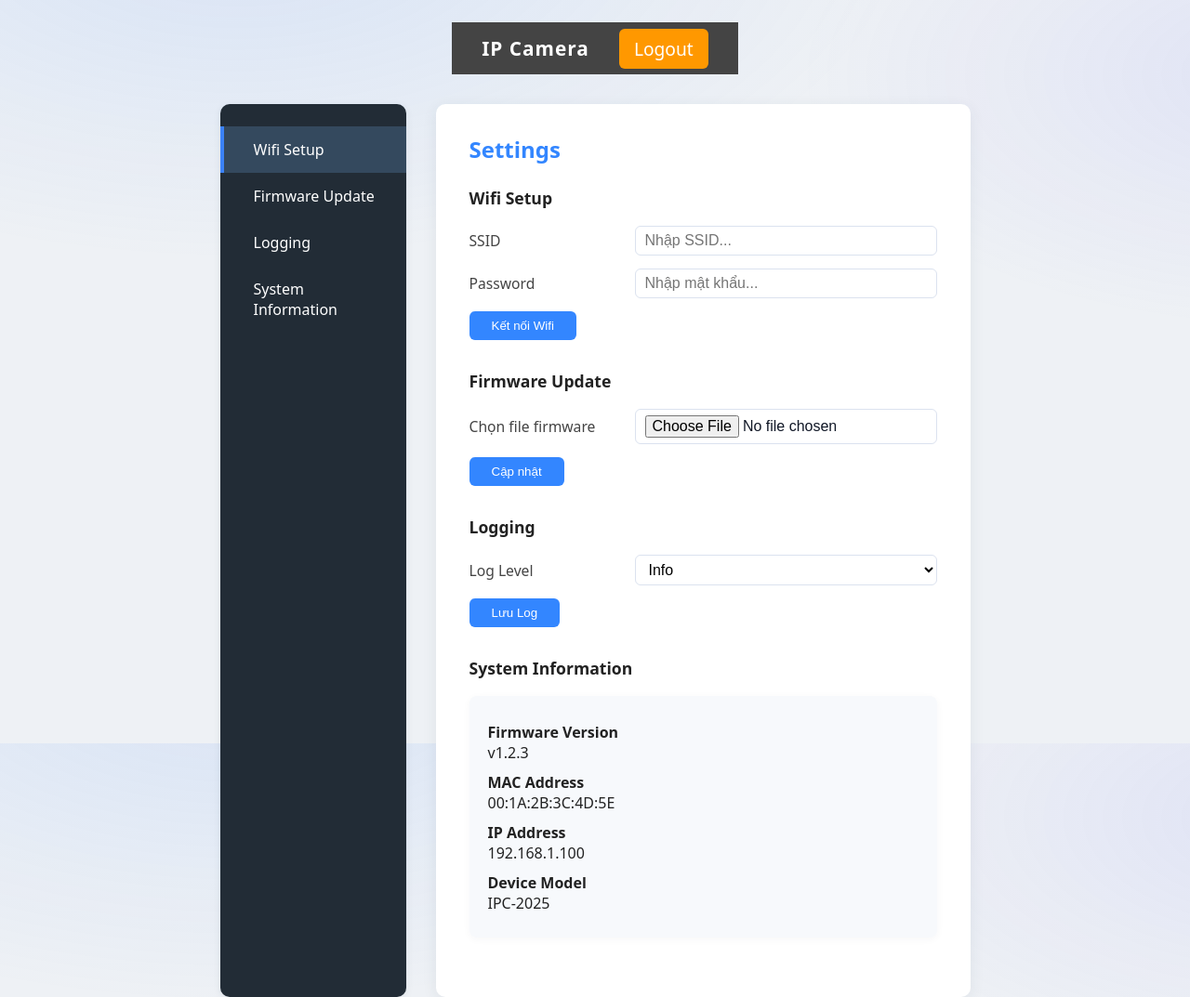
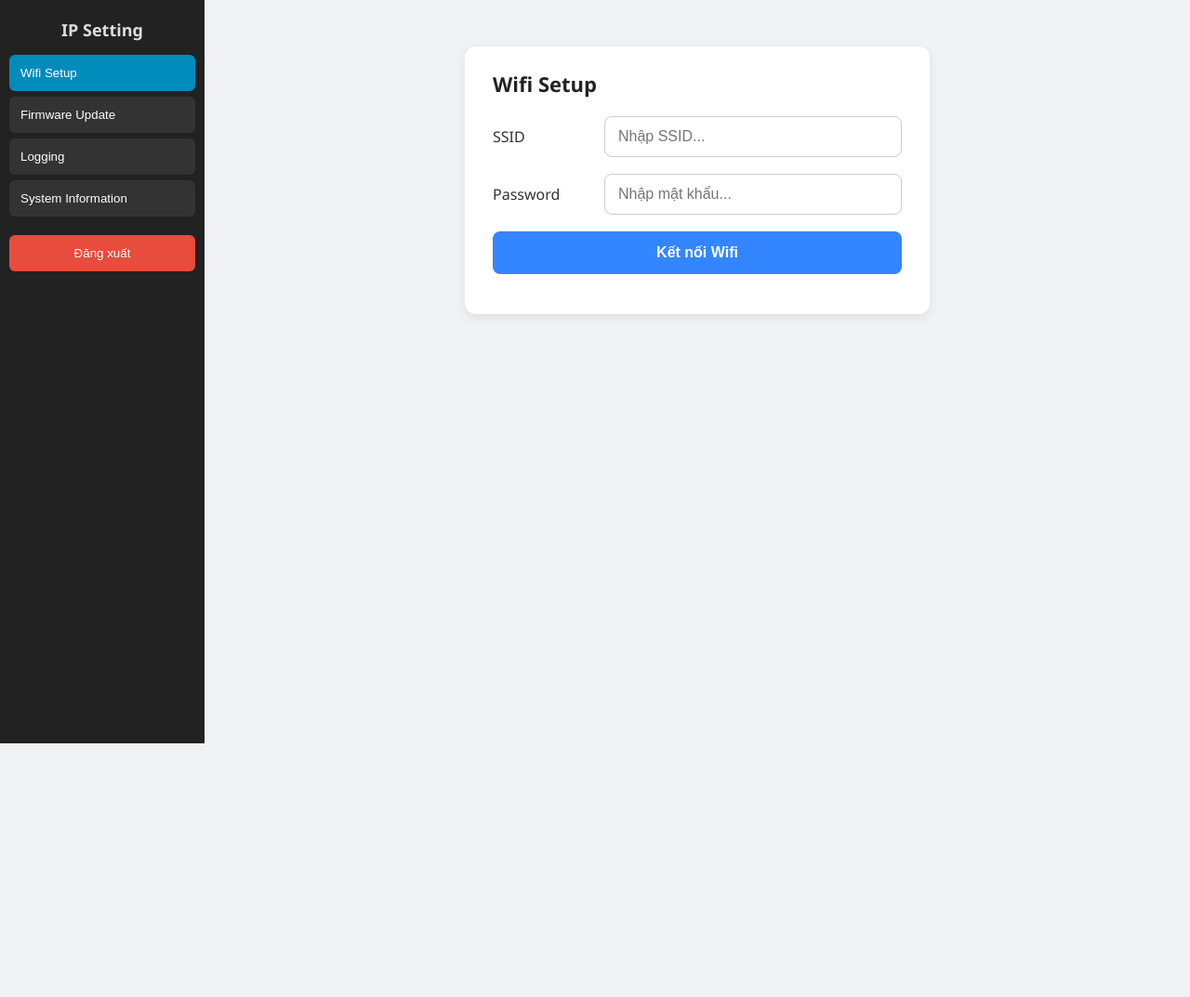
Before and after one commit to ngocbinh2004/IPCamera, a plain HTML site: page home.html in a window 1280 px wide. Shown: the whole page at 93% size. After the commit the page ends 800 px from the top, so only its background shows below. Drawn offline with Linux system fonts and the light colour scheme.

Commit message:
Update Code [2]

```diff
--- /dev/null
+++ b/app.js
@@ -0,0 +1,67 @@
+(function () {
+  function initSidebar() {
+    const sidebarBtns = document.querySelectorAll(".sidebar-btn");
+    const sections = document.querySelectorAll(".settings-section");
+    if (!sidebarBtns.length || !sections.length) return;
+
+    if (window.__SIDEBAR_BOUND__) return;
+    window.__SIDEBAR_BOUND__ = true;
+
+    sidebarBtns.forEach((btn) => {
+      btn.addEventListener("click", function () {
+        sidebarBtns.forEach((btn) => btn.classList.remove("active"));
+        this.classList.add("active");
+        sections.forEach((section) => (section.style.display = "none"));
+        const sectionId = this.dataset.section;
+        const target = document.getElementById(sectionId);
+        if (target) target.style.display = "block";
+      });
+    });
+
+    const firstSection = sections[0];
+    if (firstSection && getComputedStyle(firstSection).display === "none") {
+      firstSection.style.display = "block";
+    }
+
+    const logoutBtn = document.getElementById("logoutBtn");
+    if (logoutBtn) {
+      logoutBtn.addEventListener("click", function () {
+        window.location.href = "index.html";
+      });
+    }
+  }
+
+  function initLogin() {
+    const form = document.getElementById("loginForm");
+    if (!form) return;
+    const message = document.getElementById("message");
+
+    form.addEventListener("submit", function (e) {
+      e.preventDefault();
+      const username = document.getElementById("username")?.value ?? "";
+      const password = document.getElementById("password")?.value ?? "";
+      if (username === "admin" && password === "123456") {
+        if (message) {
+          message.style.color = "green";
+          message.textContent = "Đăng nhập thành công!";
+        }
+        setTimeout(() => (window.location.href = "home.html"), 1000);
+      } else {
+        if (message) {
+          message.style.color = "red";
+          message.textContent = "Sai tên đăng nhập hoặc mật khẩu!";
+        }
+      }
+    });
+  }
+
+  if (document.readyState === "loading") {
+    document.addEventListener("DOMContentLoaded", function () {
+      initLogin();
+      initSidebar();
+    });
+  } else {
+    initLogin();
+    initSidebar();
+  }
+})();
--- a/home.html
+++ b/home.html
@@ -1,149 +1,32 @@
 <!DOCTYPE html>
 <html lang="vi">
+
 <head>
   <meta charset="UTF-8" />
-    <title>IP Camera - Settings</title>
+  <meta name="viewport" content="width=device-width, initial-scale=1.0" />
+  <title>Trang chính</title>
   <link rel="stylesheet" href="style.css" />
-    <style>
-      .navbar {
-        background: #444;
-        color: #fff;
-        display: flex;
-        align-items: center;
-        padding: 0 32px;
-        height: 56px;
-        font-size: 1.2rem;
-      }
-      .navbar .logo {
-        font-weight: bold;
-        font-size: 1.3rem;
-        margin-right: 32px;
-        letter-spacing: 1px;
-      }
-      .navbar .logout {
-        margin-left: auto;
-        color: #fff;
-        text-decoration: none;
-        font-weight: 500;
-        padding: 8px 16px;
-        background: #ff9800;
-        border-radius: 6px;
-        transition: background 0.2s;
-      }
-      .navbar .logout:hover {
-        background: #e67e22;
-      }
-      .container {
-        display: flex;
-        margin: 32px auto;
-        max-width: 900px;
-        gap: 32px;
-      }
-      .sidebar {
-        background: #222c36;
-        color: #fff;
-        width: 200px;
-        border-radius: 10px;
-        padding: 24px 0;
-        min-height: 400px;
-        box-shadow: 0 2px 8px rgba(44, 62, 80, 0.08);
-      }
-      .sidebar ul {
-        list-style: none;
-        padding: 0;
-        margin: 0;
-      }
-      .sidebar li {
-        padding: 14px 32px;
-        cursor: pointer;
-        font-size: 1rem;
-        border-left: 4px solid transparent;
-        transition: background 0.2s, border 0.2s;
-      }
-      .sidebar li.active,
-      .sidebar li:hover {
-        background: #34495e;
-        border-left: 4px solid #3b82f6;
-      }
-      .main-content {
-        background: #fff;
-        flex: 1;
-        border-radius: 10px;
-        box-shadow: 0 4px 16px rgba(44, 62, 80, 0.08);
-        padding: 32px 36px;
-        min-width: 0;
-      }
-      .settings-title {
-        font-size: 1.5rem;
-        font-weight: 700;
-        color: #3386ff;
-        margin-bottom: 24px;
-      }
-      .settings-section {
-        margin-bottom: 32px;
-      }
-      .settings-section h3 {
-        margin-top: 0;
-        font-size: 1.1rem;
-        margin-bottom: 18px;
-        color: #222;
-        font-weight: 600;
-      }
-      .settings-row {
-        display: flex;
-        align-items: center;
-        margin-bottom: 14px;
-        gap: 18px;
-      }
-      .settings-row label {
-        width: 160px;
-        color: #444;
-        font-size: 0.98rem;
-      }
-      .settings-row input,
-      .settings-row select {
-        flex: 1;
-        padding: 6px 10px;
-        border-radius: 6px;
-        border: 1px solid #dbe2ef;
-        font-size: 1rem;
-        background: #fff;
-      }
-      .info-list {
-        background: #f7f9fc;
-        border-radius: 8px;
-        padding: 18px 20px;
-        box-shadow: 0 2px 8px rgba(44, 62, 80, 0.04);
-        font-size: 1rem;
-        color: #222;
-      }
-      .info-list dt {
-        font-weight: 600;
-        margin-top: 10px;
-      }
-      .info-list dd {
-        margin-left: 0;
-        margin-bottom: 8px;
-      }
-    </style>
 </head>
+
 <body>
-    <div class="navbar">
-      <span class="logo">IP Camera</span>
-      <a href="index.html" class="logout">Logout</a>
+  <div class="sidebar">
+    <h3 class="sidebar-title">IP Setting</h3>
+    <button class="sidebar-btn active" data-section="WifiSetup">
+      Wifi Setup
+    </button>
+
+    <button class="sidebar-btn" data-section="Firmware Update">
+      Firmware Update
+    </button>
+    <button class="sidebar-btn" data-section="Logging">Logging</button>
+    <button class="sidebar-btn" data-section="SystemInformation">
+      System Information
+    </button>
+    <button id="logoutBtn" class="btn-logout">Đăng xuất</button>
   </div>
-    <div class="container">
-      <aside class="sidebar">
-        <ul>
-          <li class="active">Wifi Setup</li>
-          <li>Firmware Update</li>
-          <li>Logging</li>
-          <li>System Information</li>
-        </ul>
-      </aside>
-      <main class="main-content">
-        <div class="settings-title">Settings</div>
-        <section class="settings-section" id="wifi">
+
+  <div class="content">
+    <section class="settings-section" id="WifiSetup">
       <h3>Wifi Setup</h3>
       <div class="settings-row">
         <label>SSID</label>
@@ -154,42 +37,22 @@
         <input type="password" placeholder="Nhập mật khẩu..." />
       </div>
       <div class="settings-row">
-            <button
-              style="
-                padding: 8px 24px;
-                background: #3386ff;
-                color: #fff;
-                border: none;
-                border-radius: 6px;
-                cursor: pointer;
-              "
-            >
-              Kết nối Wifi
-            </button>
+        <button>Kết nối Wifi</button>
       </div>
     </section>
-        <section class="settings-section" id="firmware">
+
+    <section class="settings-section" id="Firmware Update" style="display: none">
       <h3>Firmware Update</h3>
       <div class="settings-row">
         <label>Chọn file firmware</label>
         <input type="file" />
       </div>
       <div class="settings-row">
-            <button
-              style="
-                padding: 8px 24px;
-                background: #3386ff;
-                color: #fff;
-                border: none;
-                border-radius: 6px;
-                cursor: pointer;
-              "
-            >
-              Cập nhật
-            </button>
+        <button>Cập nhật</button>
       </div>
     </section>
-        <section class="settings-section" id="logging">
+
+    <section class="settings-section" id="Logging" style="display: none">
       <h3>Logging</h3>
       <div class="settings-row">
         <label>Log Level</label>
@@ -200,34 +63,25 @@
         </select>
       </div>
       <div class="settings-row">
-            <button
-              style="
-                padding: 8px 24px;
-                background: #3386ff;
-                color: #fff;
-                border: none;
-                border-radius: 6px;
-                cursor: pointer;
-              "
-            >
-              Lưu Log
-            </button>
+        <button>Lưu Log</button>
       </div>
     </section>
-        <section class="settings-section" id="system-info">
+
+    <section class="settings-section" id="SystemInformation" style="display: none">
       <h3>System Information</h3>
-          <dl class="info-list">
-            <dt>Firmware Version</dt>
-            <dd>v1.2.3</dd>
-            <dt>MAC Address</dt>
-            <dd>00:1A:2B:3C:4D:5E</dd>
-            <dt>IP Address</dt>
-            <dd>192.168.1.100</dd>
-            <dt>Device Model</dt>
-            <dd>IPC-2025</dd>
-          </dl>
+      <div class="settings-row">
+        <label>Firmware Version</label>
+        <input type="text" value="1.0" disabled />
+      </div>
+      <div class="settings-row">
+        <label>Address</label>
+        <input type="text" value="00:11:22:33:44:55" disabled />
+      </div>
     </section>
-      </main>
+
   </div>
+
+  <script src="app.js"></script>
 </body>
+
 </html>
--- a/style.css
+++ b/style.css
@@ -1,151 +1,203 @@
-:root {
-  --bg: #eef1f5;
-  --card: #ffffff;
-  --text: #111827;
-  --muted: #6b7280;
-  --border: #e5e7eb;
-  --ring: #3b82f6;
-  --primary: #3b82f6;
-  --primary-hover: #2563eb;
-  --shadow: 0 10px 25px rgba(0, 0, 0, 0.08), 0 2px 8px rgba(0, 0, 0, 0.04);
-}
-
-@media (prefers-color-scheme: dark) {
-  :root {
-    --bg: #0b1220;
-    --card: #0f172a;
-    --text: #e5e7eb;
-    --muted: #9ca3af;
-    --border: #1f2a44;
-    --ring: #60a5fa;
-    --primary: #60a5fa;
-    --primary-hover: #3b82f6;
-    --shadow: 0 12px 30px rgba(116, 34, 34, 0.35),
-      0 6px 12px rgba(0, 0, 0, 0.25);
-  }
-}
-
-*,
-*::before,
-*::after {
+* {
+  margin: 0;
+  padding: 0;
   box-sizing: border-box;
 }
 
-html,
 body {
-  height: 100%;
+  font-family: "Segoe UI", Tahoma, Geneva, Verdana, sans-serif;
+  background: #f0f2f5;
+  color: #333;
 }
 
-body {
-  margin: 0;
-  font-family: ui-sans-serif, system-ui, -apple-system, Segoe UI, Roboto, Arial,
-    sans-serif;
-  background: radial-gradient(
-      1200px 600px at 20% -10%,
-      rgba(59, 130, 246, 0.12),
-      transparent 60%
-    ),
-    radial-gradient(
-      1000px 500px at 110% 10%,
-      rgba(99, 102, 241, 0.1),
-      transparent 55%
-    ),
-    var(--bg);
-  color: var(--text);
-  display: grid;
-  place-items: center;
-  padding: 24px;
+.login-page {
+  display: flex;
+  justify-content: center;
+  align-items: center;
+  height: 100vh;
 }
 
 .login-container {
-  width: min(420px, 92vw);
-  background: var(--card);
-  padding: 32px 28px;
-  border-radius: 18px;
-  border: 1px solid var(--border);
-  box-shadow: var(--shadow);
-  display: grid;
-  gap: 22px;
+  width: 100%;
+  max-width: 350px;
 }
 
-.login-container h2 {
-  margin: 0;
+.card {
+  background: #fff;
+  padding: 30px;
+  border-radius: 12px;
+  box-shadow: 0 5px 20px rgba(0, 0, 0, 0.1);
   text-align: center;
-  font-size: clamp(1.6rem, 1.2rem + 1.2vw, 2rem);
-  line-height: 1.2;
-  font-weight: 800;
-  letter-spacing: 0.2px;
 }
 
-.login-container form {
-  display: grid;
-  gap: 16px;
+.card h2 {
+  margin-bottom: 20px;
+  color: #333;
 }
 
-.login-container input {
+.card input {
   width: 100%;
-  appearance: none;
-  padding: 14px 12px;
-  border: 1px solid var(--border);
-  border-radius: 10px;
-  background: transparent;
-  color: var(--text);
-  font-size: 1rem;
-  line-height: 1.3;
-  outline: none;
-  transition: border-color 0.15s ease, box-shadow 0.15s ease,
-    background-color 0.2s ease;
+  margin: 10px 0;
+  padding: 12px;
+  border: 1px solid #ccc;
+  border-radius: 6px;
+  font-size: 15px;
 }
 
-.login-container input::placeholder {
-  color: var(--muted);
+.btn-primary {
+  width: 100%;
+  padding: 12px;
+  margin-top: 10px;
+  background: #008cba;
+  color: #fff;
+  border: none;
+  border-radius: 6px;
+  cursor: pointer;
+  font-size: 16px;
+  transition: background 0.3s;
 }
 
-.login-container input:focus-visible {
-  border-color: var(--ring);
-  box-shadow: 0 0 0 4px color-mix(in srgb, var(--ring) 20%, transparent);
-}
-
-.login-container input:hover {
-  background: color-mix(in srgb, var(--ring) 3%, transparent);
-}
-
-.login-container button {
-  width: 100%;
-  padding: 14px 0;
-  background: var(--primary);
-  color: #fff;
-  border: none;
-  border-radius: 12px;
-  font-size: 1.05rem;
-  font-weight: 700;
-  cursor: pointer;
-  transition: transform 0.06s ease, box-shadow 0.15s ease, background 0.15s ease;
-  box-shadow: 0 8px 16px rgba(59, 130, 246, 0.25);
-}
-
-.login-container button:hover {
-  background: var(--primary-hover);
-}
-.login-container button:active {
-  transform: translateY(1px);
-  box-shadow: 0 6px 12px rgba(59, 130, 246, 0.28);
-}
-.login-container button:focus-visible {
-  outline: 0;
-  box-shadow: 0 8px 16px rgba(59, 130, 246, 0.28),
-    0 0 0 4px color-mix(in srgb, var(--ring) 25%, transparent);
+.btn-primary:hover {
+  background: #0074a3;
 }
 
 #message {
-  min-height: 22px;
-  text-align: center;
-  font-size: 0.95rem;
-  color: #dc2626;
+  margin-top: 12px;
+  font-size: 14px;
 }
 
-@media (prefers-reduced-motion: reduce) {
-  * {
-    transition: none !important;
-  }
+/* Sidebar Layout */
+.sidebar {
+  width: 220px;
+  float: left;
+  background: #222;
+  min-height: 100vh;
+  padding: 20px 10px;
+  color: #fff;
 }
+
+.sidebar-title {
+  margin-bottom: 15px;
+  font-size: 18px;
+  text-align: center;
+  color: #ddd;
+}
+
+.sidebar-btn {
+  display: block;
+  width: 100%;
+  padding: 12px;
+  margin: 6px 0;
+  background: #333;
+  color: #fff;
+  border: none;
+  border-radius: 6px;
+  cursor: pointer;
+  text-align: left;
+  transition: background 0.3s;
+}
+
+.sidebar-btn:hover {
+  background: #444;
+}
+
+.sidebar-btn.active {
+  background: #008cba;
+}
+
+.btn-logout {
+  display: block;
+  margin-top: 20px;
+  padding: 12px;
+  width: 100%;
+  background: #e74c3c;
+  color: #fff;
+  border: none;
+  border-radius: 6px;
+  cursor: pointer;
+  transition: background 0.3s;
+}
+
+.btn-logout:hover {
+  background: #c0392b;
+}
+
+/* Content */
+.content {
+  margin-left: 220px;
+  padding: 20px;
+}
+
+.settings-section {
+  display: none;
+  background: #fff;
+  padding: 20px;
+  border-radius: 8px;
+  box-shadow: 0 2px 6px rgba(0, 0, 0, 0.1);
+}
+
+/* Wifi Setup Section */
+.settings-section {
+  background: #fff;
+  padding: 25px 30px;
+  border-radius: 12px;
+  box-shadow: 0 4px 12px rgba(0, 0, 0, 0.08);
+  max-width: 500px;
+  margin: 30px auto;
+}
+
+.settings-section h3 {
+  font-size: 22px;
+  font-weight: 600;
+  margin-bottom: 20px;
+  color: #222;
+}
+
+.settings-row {
+  display: flex;
+  align-items: center;
+  margin-bottom: 18px;
+}
+
+.settings-row label {
+  width: 120px;
+  font-size: 16px;
+  font-weight: 500;
+  color: #333;
+}
+
+.settings-row input {
+  flex: 1;
+  padding: 12px 14px;
+  font-size: 16px;
+  border: 1px solid #ccc;
+  border-radius: 8px;
+  outline: none;
+  transition: border 0.3s;
+}
+
+.settings-row input:focus {
+  border-color: #3386ff;
+  box-shadow: 0 0 4px rgba(51, 134, 255, 0.4);
+}
+
+.settings-row button {
+  width: 100%;
+  padding: 14px;
+  background: #3386ff;
+  color: #fff;
+  font-size: 16px;
+  font-weight: 600;
+  border: none;
+  border-radius: 8px;
+  cursor: pointer;
+  transition: background 0.3s, transform 0.1s;
+}
+
+.settings-row button:hover {
+  background: #246be0;
+}
+
+.settings-row button:active {
+  transform: scale(0.98);
+}
```
Also changed, not shown: index.html (+10 -24 lines), login.js (deleted, +0 -14 lines). Lines whose indentation alone changed are shown as unchanged.
